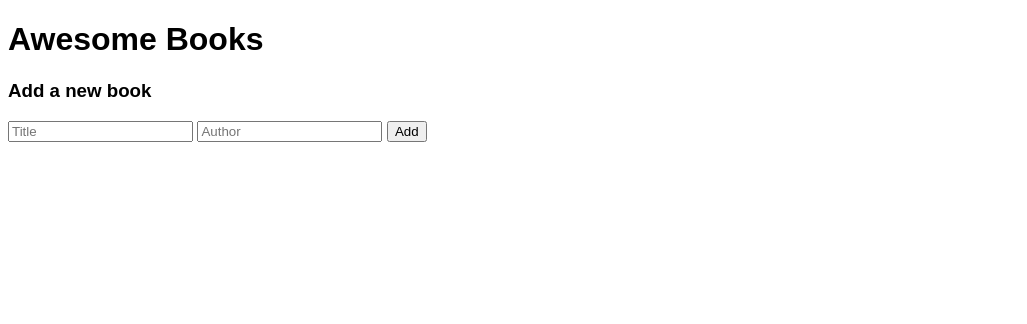
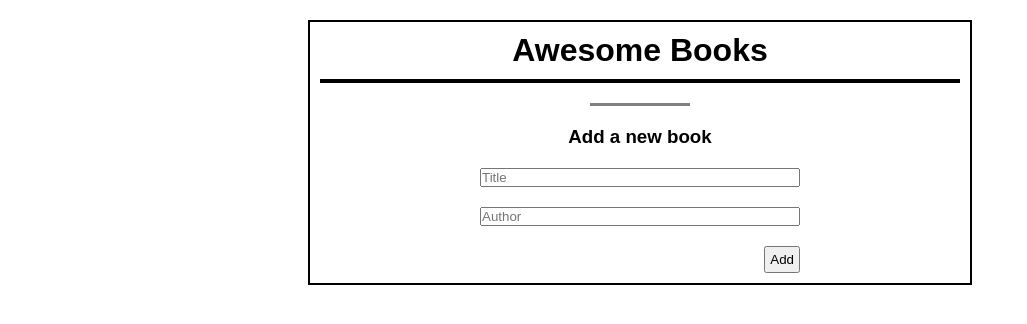
Before and after one commit to lmunozm1702/awesome-books, a plain HTML site: page index.html in a window 1280 px wide. Shown: the whole page, without its empty margins (0-1027 px from the left). Drawn offline with Linux system fonts and the light colour scheme.

Commit message:
styling using medium-fidelity wireframes

```diff
--- a/assets/css/style.css
+++ b/assets/css/style.css
@@ -1,3 +1,52 @@
 body {
   font-family: Arial, Helvetica, sans-serif;
 }
+
+*{
+  margin: 0;
+  padding: 0;
+}
+
+.app-container{
+  border: 2px solid black;
+  width: 50%;
+  padding: 10px;
+  margin: 20px auto;
+  text-align: center;
+}
+
+.books-content{
+  border: 2px solid black;
+  margin-top: 10px;
+}
+
+.single-book{
+  display: flex;
+  justify-content: space-between;
+  padding: 5px 10px;
+}
+
+.single-book:nth-child(2n+1){
+background-color: gray;
+}
+
+.ligne{
+  width: 100px;
+  height: 3px;
+  background-color: gray;
+  margin: 20px auto;
+}
+
+form{
+  display: flex;
+  flex-direction: column;
+  gap: 20px;
+  width: 50%;
+  margin: 0 auto;
+}
+
+#add-button{
+  width: fit-content;
+  align-self: flex-end;
+  padding: 4px;
+}
```
